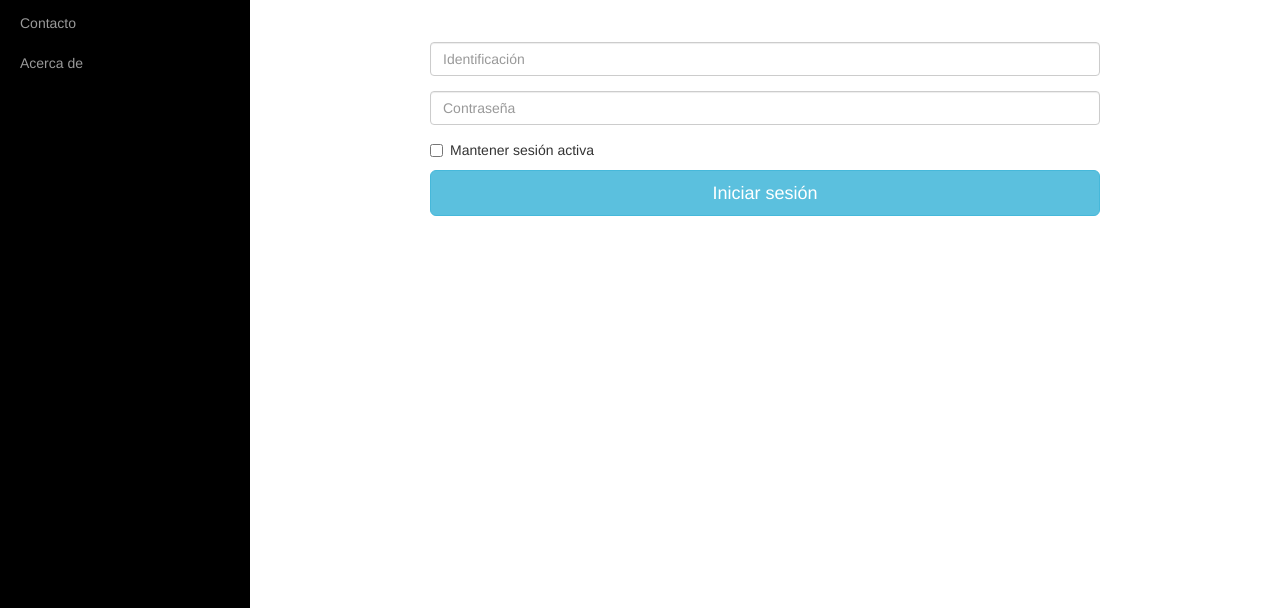
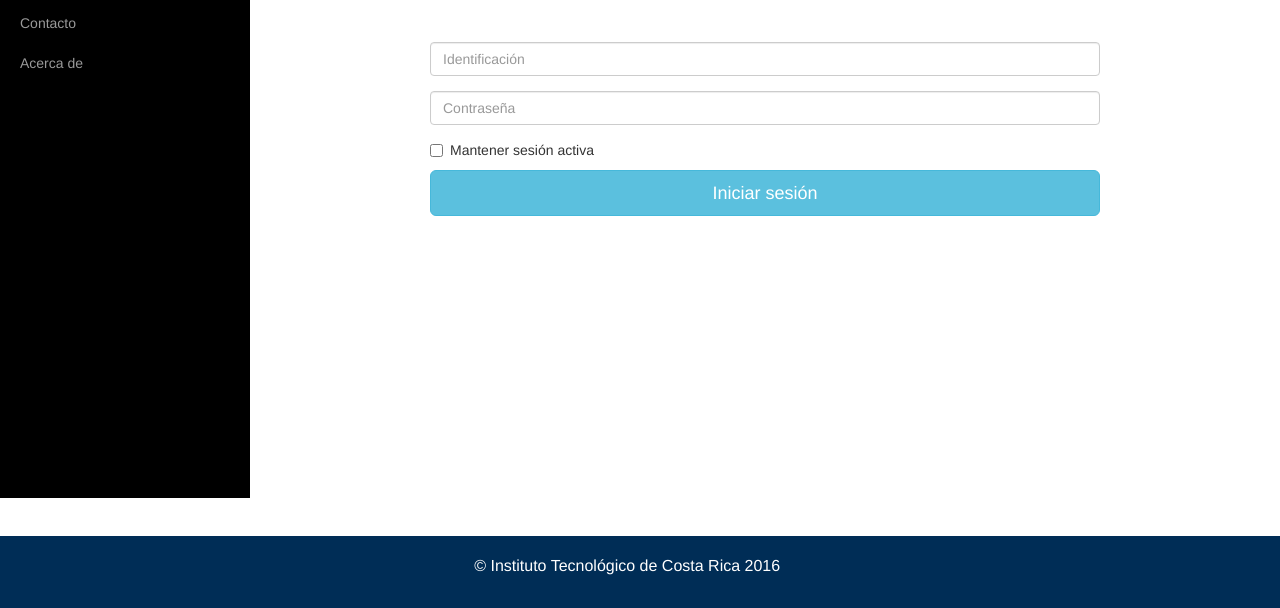
Before and after one commit to jags9415/SiLabI, a website: page frontend/app/index.html in a window 1280 px wide. Shown: the part 192-800 px from the top of the page. Drawn offline with nearby package versions, Linux system fonts and the light colour scheme; some packages are replaced by stand-ins of ours; files that its build step writes are made by us from their sources.

Commit message:
Footer implemented.

```diff
--- a/frontend/app/index.html
+++ b/frontend/app/index.html
@@ -28,8 +28,17 @@
     </div>
 
 
-    <div class="content-box" ng-view></div>
+    <div class="content-box" ng-view>
     </div>
+
+    <div class="content-box">
+        <div class="silabiFooter">
+            <p> © Instituto Tecnológico de Costa Rica 2016 </p>
+        </div>
+    </div>
+
+
+
 
 
     <!-- build:js(.) scripts/vendor.js -->
--- a/frontend/app/styles/main.css
+++ b/frontend/app/styles/main.css
@@ -77,15 +77,35 @@ body {
   background-color: rgb(0, 45, 86);
 }
 
+.silabiFooter
+{
+  width: 100%;
+  height: 9%;
+  bottom: 0px;
+  position: fixed;
+  background-color: rgb(0, 45, 86);
+}
+
 .content-box
 {
   padding-top: 7%;
+  padding-bottom: 7%;
 }
 
 .silabiHeader > p
 {
   text-align: right;
   padding-right: 2%;
+}
+
+.silabiFooter > p
+{
+  font-family: @import url(http://fonts.googleapis.com/css?family=Lato:400);
+  text-align: center;
+  padding-right: 2%;
+  font-size: 12pt;
+  color: white;
+  padding-top: 1.5%;
 }
 
 /* Responsive: Portrait tablets and up */
--- a/frontend/app/styles/sidebar.style.css
+++ b/frontend/app/styles/sidebar.style.css
@@ -23,7 +23,7 @@
     position: fixed;
     left: 250px;
     width: 0;
-    height: 100%;
+    height: 75%;
     margin-left: -250px;
     overflow-y: auto;
     background: #000;
```
